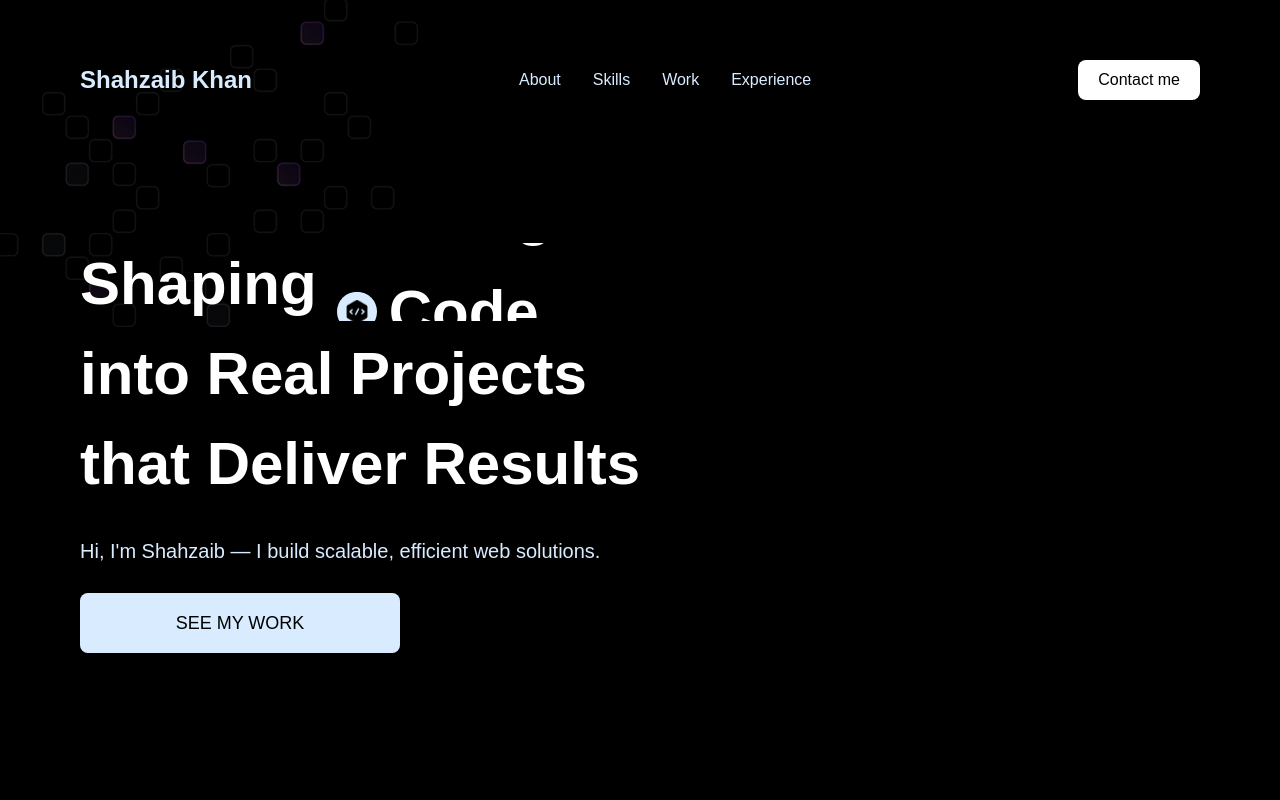
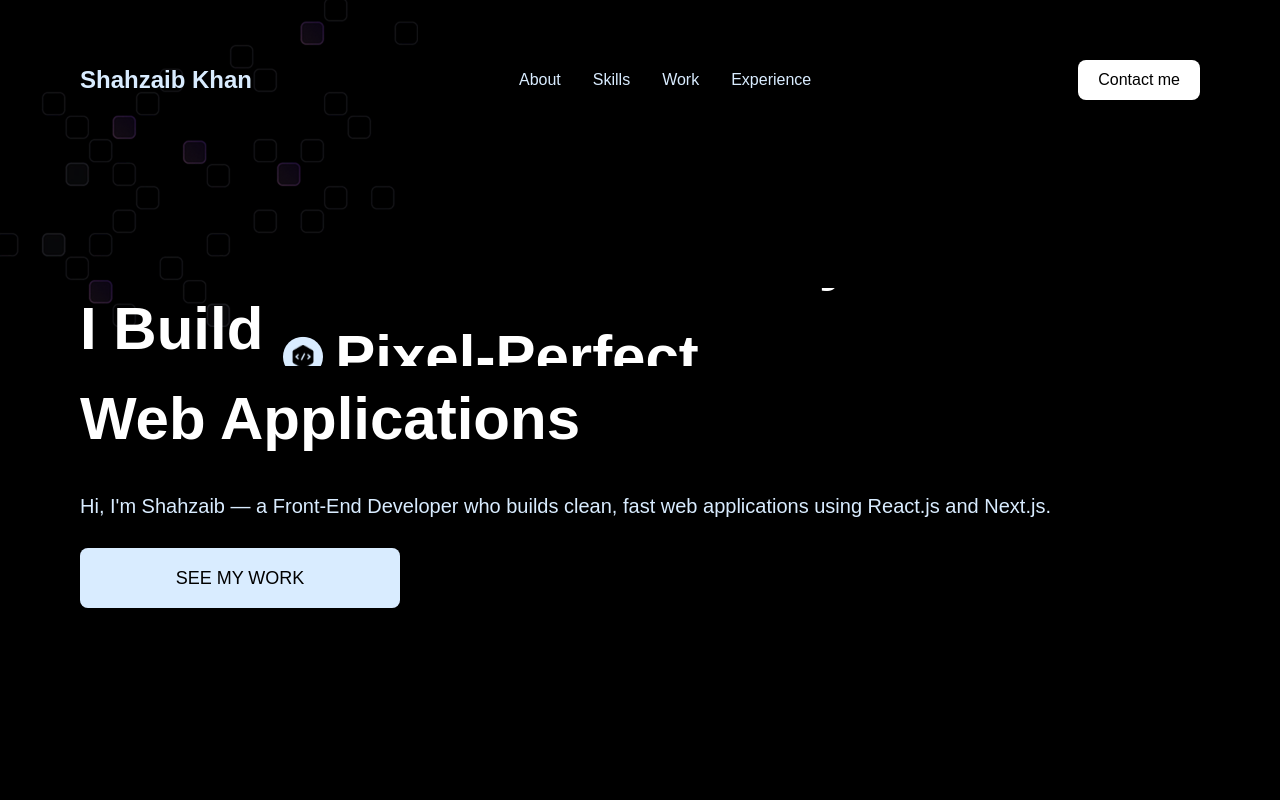
Before and after one commit to shahzaibkhan-4630/Shahzaib-Portfolio, a React (Vite) app: page / in a window 1280 px wide. Shown: the top 800 px of the page. Built offline with nearby package versions, Linux system fonts and the light colour scheme; a web font is replaced by a local one.

Commit message:
Made Some Changes

```diff
--- a/src/constants/index.js
+++ b/src/constants/index.js
@@ -18,14 +18,14 @@ const navLinks = [
 ];
 
 const words = [
-  { id: 1, text: "Ideas", imgPath: "/ideas.svg" },
-  { id: 2, text: "Concepts", imgPath: "/concepts.svg" },
-  { id: 3, text: "Designs", imgPath: "/designs.svg" },
-  { id: 4, text: "Code", imgPath: "/code.svg" },
-  { id: 5, text: "Ideas", imgPath: "/ideas.svg" },
-  { id: 6, text: "Concepts", imgPath: "/concepts.svg" },
-  { id: 7, text: "Designs", imgPath: "/designs.svg" },
-  { id: 8, text: "Code", imgPath: "/code.svg" },
+  { id: 1, text: "Scalable", imgPath: "/ideas.svg" },
+  { id: 2, text: "Fast", imgPath: "/concepts.svg" },
+  { id: 3, text: "Production-Ready", imgPath: "/designs.svg" },
+  { id: 4, text: "Pixel-Perfect", imgPath: "/code.svg" },
+  { id: 5, text: "Scalable", imgPath: "/ideas.svg" },
+  { id: 6, text: "Fast", imgPath: "/concepts.svg" },
+  { id: 7, text: "Production-Ready", imgPath: "/designs.svg" },
+  { id: 8, text: "Pixel-Perfect", imgPath: "/code.svg" },
 ];
 
 const abilities = [
--- a/src/sections/Hero.jsx
+++ b/src/sections/Hero.jsx
@@ -1,59 +1,75 @@
 import { words } from "../constants/index.js";
-import Button from '../components/Button.jsx'
+import Button from "../components/Button.jsx";
 import { useGSAP } from "@gsap/react";
 import { gsap } from "gsap";
 
 const Hero = () => {
-
   useGSAP(() => {
-        gsap.fromTo('.hero-text h1', {
+    gsap.fromTo(
+      ".hero-text h1",
+      {
         y: 50,
-            opacity: 0
+        opacity: 0,
       },
       {
         y: 0,
         opacity: 1,
         stagger: 0.2,
         duration: 1,
-                ease: 'power2.inOut'
-            })
-    })
+        ease: "power2.inOut",
+      },
+    );
+  });
 
   return (
-        <section id='hero' className='relative overflow-hidden'>
-            <div className='absolute top-0 left-0 z-10'>
+    <section id="hero" className="relative overflow-hidden">
+      <div className="absolute top-0 left-0 z-10">
         <img src="/bg.png" alt="background" />
       </div>
-            <div className='hero-layout'>
+      <div className="hero-layout">
         {/* LEFT SIDE HERO CONTENT */}
-                <header className='flex flex-col justify-center md:w-full w-screen md:px-20 px-5'>
-                    <div className='flex flex-col gap-7'>
-                        <div className='hero-text'>
+        <header className="flex flex-col justify-center md:w-full w-screen md:px-20 px-5">
+          <div className="flex flex-col gap-7">
+            <div className="hero-text">
               <h1>
-                                Shaping
-                                <span className='slide'>
-                                    <span className='wrapper'>
+                I Build
+                <span className="slide">
+                  <span className="wrapper">
                     {words.map((word) => (
-                                            <span key={word.id} className='flex items-center md:gap-3 gap-1 pb-2'>
-                                                <img src={word.imgPath} alt={word.text}
-                                                    className='xl:siz-12 md:size-10 size-7 md:p-2 p-1 rounded-full bg-white-50' />
+                      <span
+                        key={word.id}
+                        className="flex items-center md:gap-3 gap-1 pb-2"
+                      >
+                        <img
+                          src={word.imgPath}
+                          alt={word.text}
+                          className="xl:siz-12 md:size-10 size-7 md:p-2 p-1 rounded-full bg-white-50"
+                        />
                         <span>{word.text}</span>
                       </span>
                     ))}
                   </span>
                 </span>
               </h1>
-                            <h1>into Real Projects</h1>
-                            <h1>that Deliver Results</h1>
+              <h1>Web Applications</h1>
+              {/* <h1>that Deliver Results</h1> */}
             </div>
-                        <p className='text-white-50 md:text-xl relative z-10 pointer-events-none'>Hi, I'm Shahzaib — I
-                            build scalable, efficient web solutions.</p>
-                        <Button className='md:w-80 md:h-16 w-60 h-12' id="button" text="See my Work" />
+            {/* <p className='text-white-50 md:text-xl relative z-10 pointer-events-none'>Hi, I'm Shahzaib — I
+                            build scalable, efficient web solutions.</p> */}
+            <p className="text-white-50 md:text-xl relative z-10 pointer-events-none">
+              Hi, I'm Shahzaib — a Front-End Developer who builds clean, fast
+              web applications using React.js and Next.js.
+            </p>
+            <Button
+              className="md:w-80 md:h-16 w-60 h-12"
+              id="button"
+              text="See my Work"
+            />
           </div>
         </header>
       </div>
     </section>
-    )
-}
+  );
+};
 
 export default Hero;
```
Lines whose indentation alone changed are shown as unchanged.
